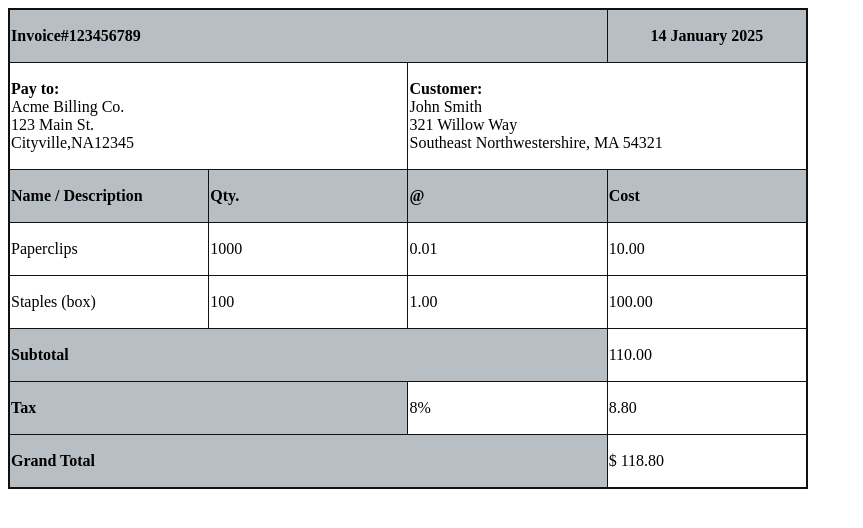
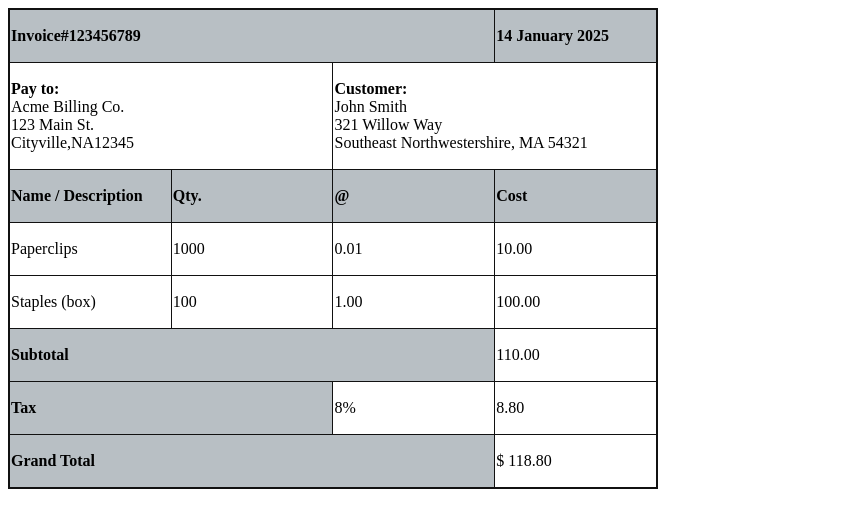
Before and after one commit to JESUSRAAD/HTML-Intermedio, a plain HTML site: page index.html in a window 1280 px wide. Shown: the whole page, without its empty margins (0-863 px from the left). Drawn offline with Linux system fonts and the light colour scheme.

Commit message:
finish 2.0

```diff
--- a/index.html
+++ b/index.html
@@ -10,12 +10,12 @@
       border="2"
       style="border-collapse: collapse"
       bordercolor="#111111"
-      width="800"
+      width="650"
       height="400"
     >
       <tr style="height: 50; background-color: #b8bfc4">
         <th colspan="3" align="left"><p>Invoice#123456789</p></th>
-        <th width="150"><p>14 January 2025</p></th>
+        <th width="150" align="left"><p>14 January 2025</p></th>
       </tr>
 
       <tr>
```
